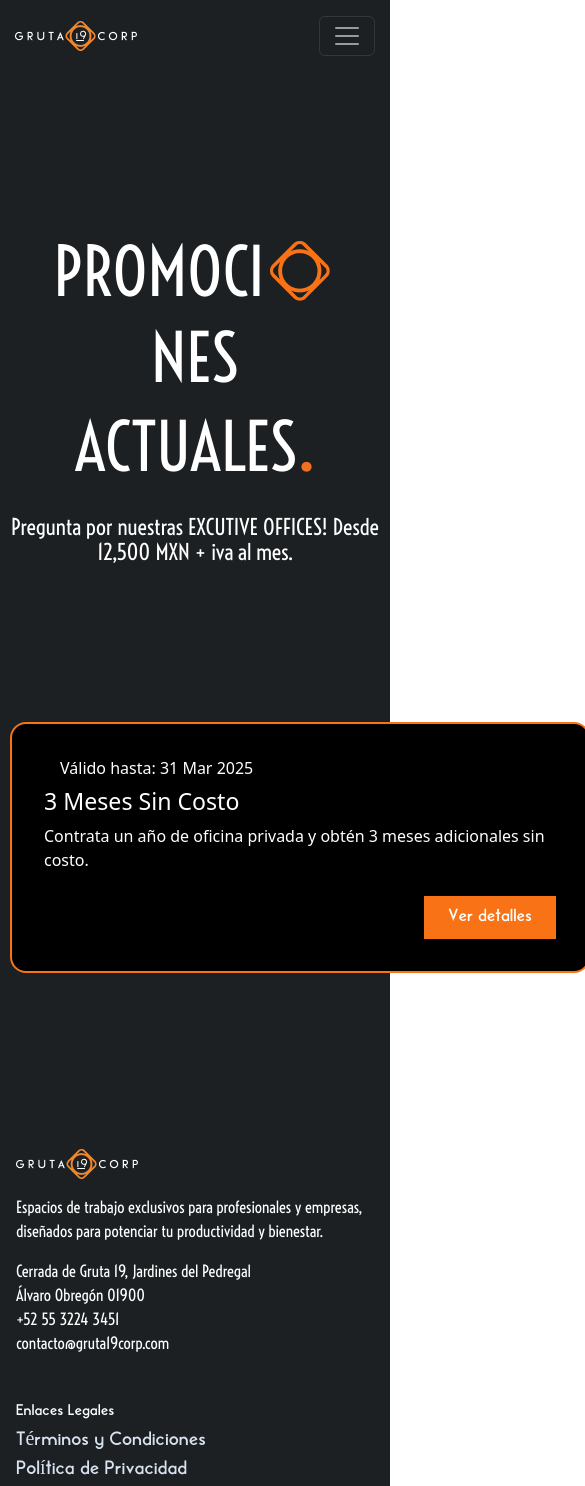
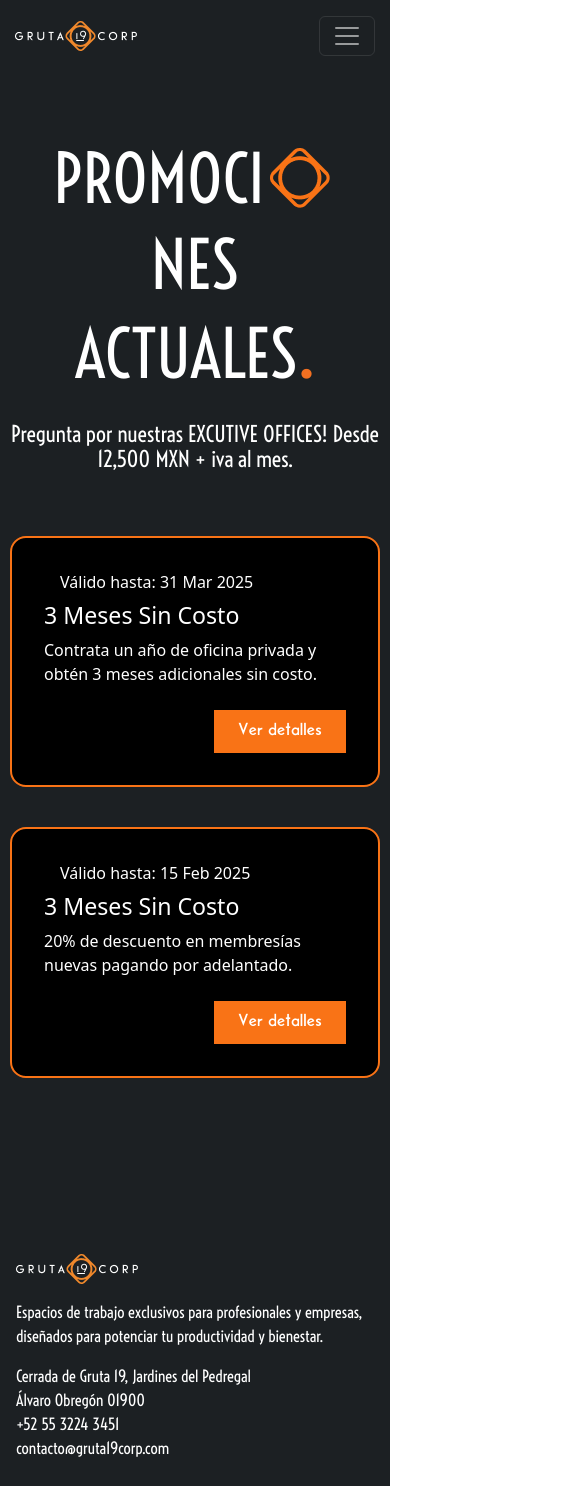
Before and after one commit to souravp842/newgruta19, a Vue app: page /#/promociones in a window 390 px wide. Shown: the top 1486 px of the page, 585 px wide, since content can reach past the window. Built offline with nearby package versions, Linux system fonts and the light colour scheme.

Commit message:
responsive changes

```diff
--- a/src/components/content/Event.vue
+++ b/src/components/content/Event.vue
@@ -221,7 +221,7 @@ p.an-event-subtitle {
     display: inline-block;
 }
 .col-sm.an-button-wraper {
-    flex-direction: column;
+    flex-direction: column-reverse;
 }
 .an-button-wraper .btn {
     width: 100% !important;
--- a/src/components/content/Promociones.vue
+++ b/src/components/content/Promociones.vue
@@ -152,11 +152,11 @@ import promocionesCard from '@/components/sections/promocionesCard.vue'
     text-align: right;
 }
 @media(max-width:1140px) {
-  .promociones_card_sect_main[data-v-6d99d8d5] {
+  .promociones_card_sect_main {
     width: 100%;
     flex-wrap: wrap;
 }
-.text-section[data-v-6d99d8d5] {
+.text-section{
     padding-top: 64px;
     padding-bottom: 64px;
 }
```
Also changed, not shown: 1 other file (tests, documents, lock files or other folders).
